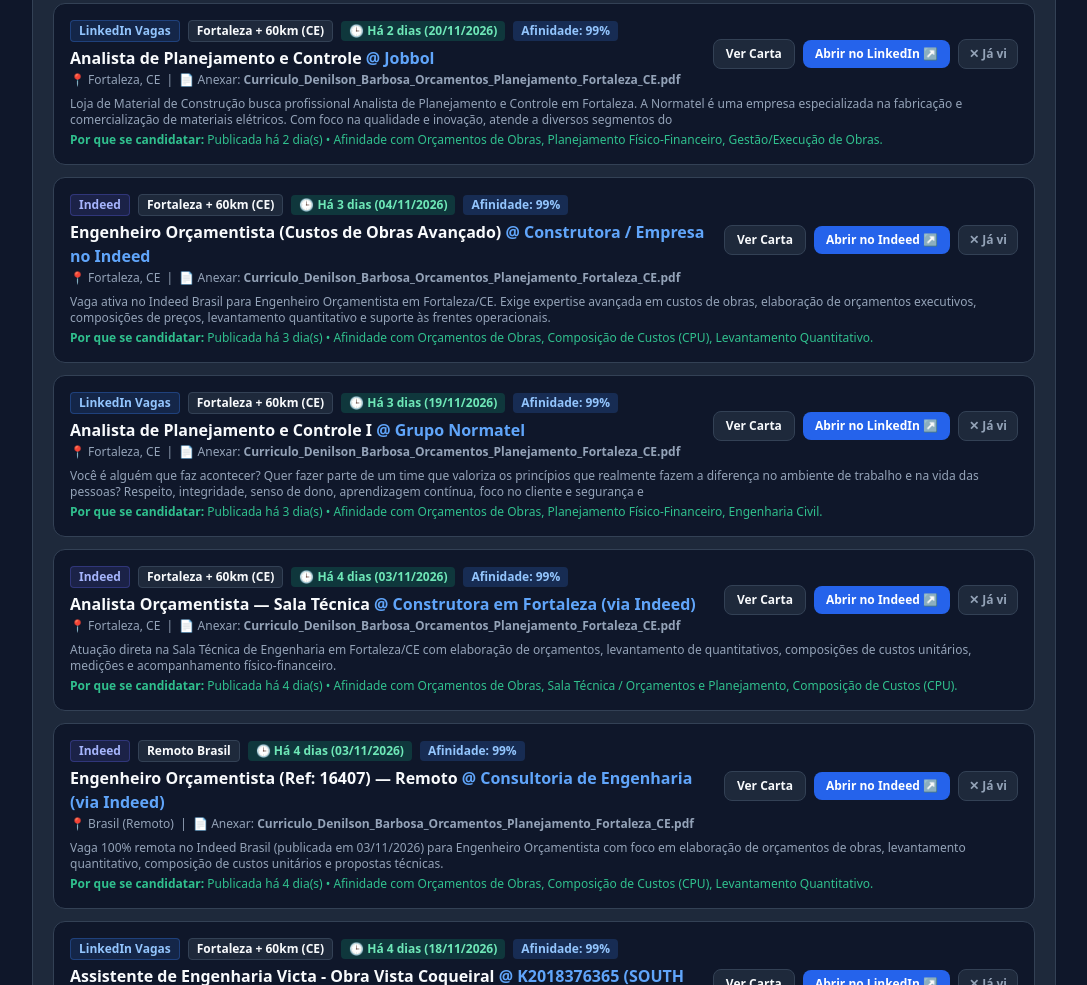
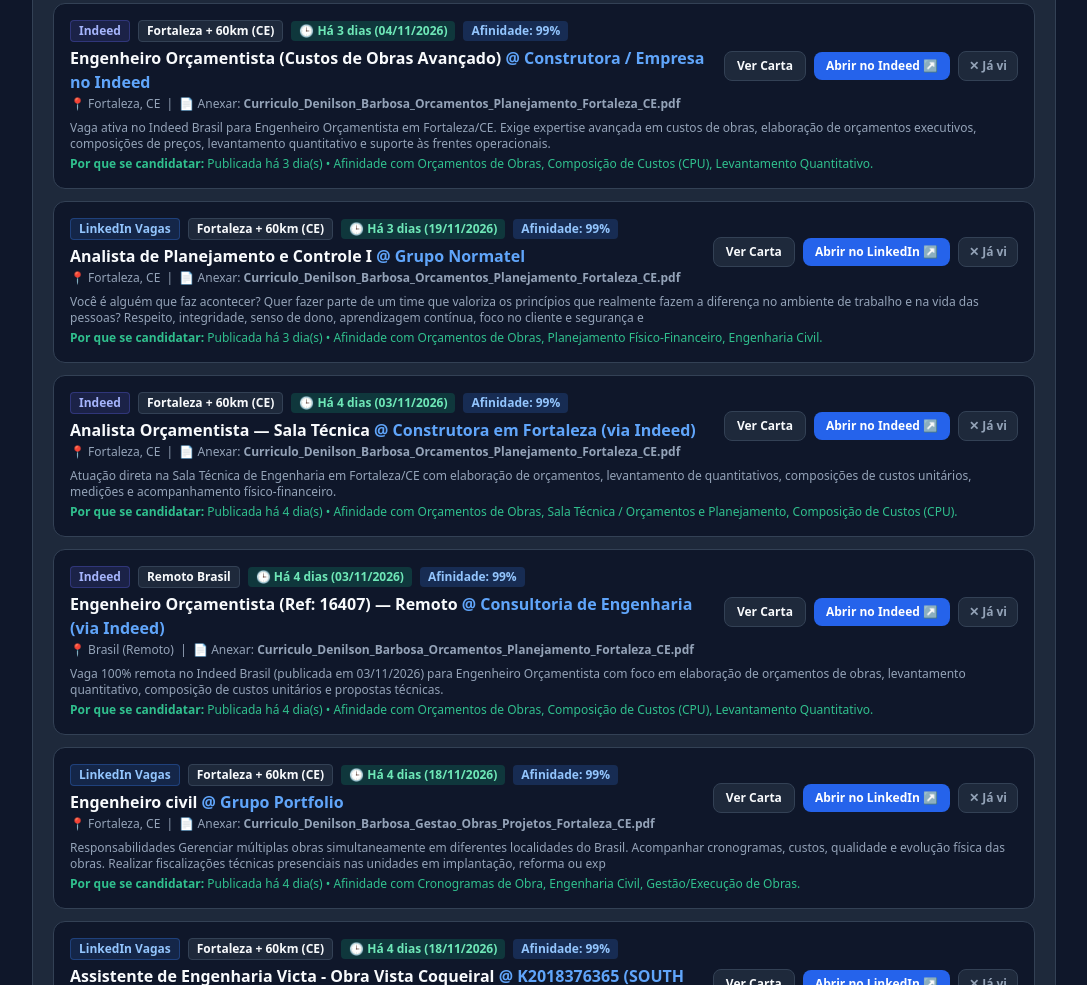
Before and after one commit to denilsonb20-prog/radar-vagas-engenharia, a plain HTML site: page index.html in a window 1280 px wide. Shown: the part 1815-2800 px from the top of the page, without its empty margins (96-1183 px from the left). Drawn offline with nearby package versions, Linux system fonts and the light colour scheme; no server answers.

Commit message:
Sync bidirecional index.html

```diff
--- a/index.html
+++ b/index.html
@@ -429,23 +429,6 @@
     "motivo": "Publicada há 2 dia(s) • Afinidade com Orçamentos de Obras, Levantamento Quantitativo, Planejamento Físico-Financeiro."
   },
   {
-    "id": "li_4492783092",
-    "plat": "LinkedIn Vagas",
-    "reg": "fortaleza",
-    "regLabel": "Fortaleza + 60km (CE)",
-    "dias": 2,
-    "recencia": "Há 2 dias (20/11/2026)",
-    "score": 99,
-    "titulo": "Analista de Planejamento e Controle",
-    "empresa": "Jobbol",
-    "local": "Fortaleza, CE",
-    "pdf": "Curriculo_Denilson_Barbosa_Orcamentos_Planejamento_Fortaleza_CE.pdf",
-    "email": "",
-    "url": "https://br.linkedin.com/jobs/view/analista-de-planejamento-e-controle-at-jobbol-4492783092",
-    "resumo": "Loja de Material de Construção busca profissional Analista de Planejamento e Controle em Fortaleza.  A Normatel é uma empresa especializada na fabricação e comercialização de materiais elétricos. Com foco na qualidade e inovação, atende a diversos segmentos do",
-    "motivo": "Publicada há 2 dia(s) • Afinidade com Orçamentos de Obras, Planejamento Físico-Financeiro, Gestão/Execução de Obras."
-  },
-  {
     "id": "indeed_2e77e73f258a8182",
     "plat": "Indeed",
     "reg": "fortaleza",
@@ -512,6 +495,23 @@
     "url": "https://br.indeed.com/viewjob?jk=65ff5fe44bf4ff23",
     "resumo": "Vaga 100% remota no Indeed Brasil (publicada em 03/11/2026) para Engenheiro Orçamentista com foco em elaboração de orçamentos de obras, levantamento quantitativo, composição de custos unitários e propostas técnicas.",
     "motivo": "Publicada há 4 dia(s) • Afinidade com Orçamentos de Obras, Composição de Custos (CPU), Levantamento Quantitativo."
+  },
+  {
+    "id": "li_4491878729",
+    "plat": "LinkedIn Vagas",
+    "reg": "fortaleza",
+    "regLabel": "Fortaleza + 60km (CE)",
+    "dias": 4,
+    "recencia": "Há 4 dias (18/11/2026)",
+    "score": 99,
+    "titulo": "Engenheiro civil",
+    "empresa": "Grupo Portfolio",
+    "local": "Fortaleza, CE",
+    "pdf": "Curriculo_Denilson_Barbosa_Gestao_Obras_Projetos_Fortaleza_CE.pdf",
+    "email": "",
+    "url": "https://br.linkedin.com/jobs/view/engenheiro-civil-at-grupo-portfolio-4491878729",
+    "resumo": "Responsabilidades    Gerenciar múltiplas obras simultaneamente em diferentes localidades do Brasil.  Acompanhar cronogramas, custos, qualidade e evolução física das obras.  Realizar fiscalizações técnicas presenciais nas unidades em implantação, reforma ou exp",
+    "motivo": "Publicada há 4 dia(s) • Afinidade com Cronogramas de Obra, Engenharia Civil, Gestão/Execução de Obras."
   },
   {
     "id": "li_4491310708",
@@ -837,23 +837,6 @@
     "motivo": "Publicada há 1 dia(s) • Afinidade com Engenharia Civil, Gestão/Execução de Obras."
   },
   {
-    "id": "post_7528427063041683456",
-    "plat": "Publicação LinkedIn",
-    "reg": "fortaleza",
-    "regLabel": "Fortaleza + 60km (CE)",
-    "dias": 5,
-    "recencia": "Há 5 dias (17/11/2026)",
-    "score": 83,
-    "titulo": "[Post Feed] Audens Group: Audens Group 5 d • Oportunidade Gerente Geral de Obras em Fortaleza/CE Sobre nosso cl...",
-    "empresa": "Post de Audens Group (Feed LinkedIn)",
-    "local": "Fortaleza / Eusébio, CE",
-    "pdf": "Curriculo_Denilson_Barbosa_Gestao_Obras_Projetos_Fortaleza_CE.pdf",
-    "email": "",
-    "url": "https://www.linkedin.com/feed/update/urn:li:activity:7528427063041683456/",
-    "resumo": "Audens Group 5 d • Oportunidade Gerente Geral de Obras em Fortaleza/CE Sobre nosso cliente Construtora e incorporadora de grande porte, com atuação relevante no mercado imobiliário e empreendimentos de grande escala. Requisitos da vaga Formação em Engenharia C",
-    "motivo": "Publicada há 5 dia(s) • Afinidade com Engenharia Civil, Gestão/Execução de Obras."
-  },
-  {
     "id": "const_gupy_12880058",
     "plat": "Gupy",
     "reg": "fortaleza",
@@ -954,23 +937,6 @@
     "url": "https://br.linkedin.com/jobs/view/assistente-de-custos-e-or%C3%A7amento-at-projeart-ind%C3%BAstria-de-solu%C3%A7%C3%B5es-tecnol%C3%B3gicas-em-a%C3%A7o-4491177611",
     "resumo": "Com mais de  três décadas , somos referência nacional em soluções metálicas sob medida para os segmentos industrial, logístico e de infraestrutura. Com uma estrutura fabril moderna, que integra processos automatizados e pintura robotizada, garantimos precisão,",
     "motivo": "Publicada há 5 dia(s) • Afinidade com Orçamentos de Obras, Gestão/Execução de Obras, Engenharia de Custos."
-  },
-  {
-    "id": "post_7529161227453763584",
-    "plat": "Publicação LinkedIn",
-    "reg": "fortaleza",
-    "regLabel": "Fortaleza + 60km (CE)",
-    "dias": 3,
-    "recencia": "Há 3 dias (19/11/2026)",
-    "score": 80,
-    "titulo": "[Post Feed] Grupo Portfolio: Grupo Portfolio Acesse o site 3 d • Estamos #contratando para um novo cargo de Engenh...",
-    "empresa": "Post de Grupo Portfolio (Feed LinkedIn)",
-    "local": "Fortaleza / Eusébio, CE",
-    "pdf": "Curriculo_Denilson_Barbosa_Gestao_Obras_Projetos_Fortaleza_CE.pdf",
-    "email": "",
-    "url": "https://www.linkedin.com/feed/update/urn:li:activity:7529161227453763584/",
-    "resumo": "Grupo Portfolio Acesse o site 3 d • Estamos #contratando para um novo cargo de Engenheiro civil em Fortaleza, Ceará. Candidate-se hoje mesmo ou compartilhe este anúncio com sua rede. Engenheiro civil Engenheiro civil Grupo Portfolio Fortaleza, CE (Presencial) ",
-    "motivo": "Publicada há 3 dia(s) • Afinidade com Engenharia Civil."
   },
   {
     "id": "const_pe_carrilho",
@@ -990,23 +956,6 @@
     "motivo": "Publicada há 1 dia(s) • Afinidade com Gestão/Execução de Obras, Engenharia de Custos."
   },
   {
-    "id": "li_4492785883",
-    "plat": "LinkedIn Vagas",
-    "reg": "fortaleza",
-    "regLabel": "Fortaleza + 60km (CE)",
-    "dias": 2,
-    "recencia": "Há 2 dias (20/11/2026)",
-    "score": 77,
-    "titulo": "Analista de Orçamento",
-    "empresa": "Impermear Engenharia",
-    "local": "Belo Horizonte e Região",
-    "pdf": "Curriculo_Denilson_Barbosa_Orcamentos_Planejamento_Fortaleza_CE.pdf",
-    "email": "",
-    "url": "https://br.linkedin.com/jobs/view/analista-de-or%C3%A7amento-at-impermear-engenharia-4492785883",
-    "resumo": "",
-    "motivo": "Publicada há 2 dia(s) • Afinidade com Orçamentos de Obras."
-  },
-  {
     "id": "const_pe_colorado",
     "plat": "Banco de Talentos (Construtora)",
     "reg": "caruaru",
@@ -1024,38 +973,21 @@
     "motivo": "Publicada há 1 dia(s) • Afinidade com Engenharia Civil."
   },
   {
-    "id": "li_4491878729",
+    "id": "li_4492783092",
     "plat": "LinkedIn Vagas",
     "reg": "fortaleza",
     "regLabel": "Fortaleza + 60km (CE)",
-    "dias": 4,
-    "recencia": "Há 4 dias (18/11/2026)",
+    "dias": 2,
+    "recencia": "Há 2 dias (20/11/2026)",
     "score": 75,
-    "titulo": "Engenheiro civil",
-    "empresa": "Grupo Portfolio",
+    "titulo": "Analista de Planejamento e Controle",
+    "empresa": "Jobbol",
     "local": "Fortaleza, CE",
-    "pdf": "Curriculo_Denilson_Barbosa_Gestao_Obras_Projetos_Fortaleza_CE.pdf",
-    "email": "",
-    "url": "https://br.linkedin.com/jobs/view/engenheiro-civil-at-grupo-portfolio-4491878729",
+    "pdf": "Curriculo_Denilson_Barbosa_Orcamentos_Planejamento_Fortaleza_CE.pdf",
+    "email": "",
+    "url": "https://br.linkedin.com/jobs/view/analista-de-planejamento-e-controle-at-jobbol-4492783092",
     "resumo": "",
-    "motivo": "Publicada há 4 dia(s) • Afinidade com Engenharia Civil."
-  },
-  {
-    "id": "li_4476379628",
-    "plat": "LinkedIn Vagas",
-    "reg": "fortaleza",
-    "regLabel": "Fortaleza + 60km (CE)",
-    "dias": 4,
-    "recencia": "Há 4 dias (18/11/2026)",
-    "score": 75,
-    "titulo": "Engenheiro Civil Pleno - Hidrologia/Drenagem (Belo Horizonte)",
-    "empresa": "Egis",
-    "local": "Belo Horizonte e Região",
-    "pdf": "Curriculo_Denilson_Barbosa_Gestao_Obras_Projetos_Fortaleza_CE.pdf",
-    "email": "",
-    "url": "https://br.linkedin.com/jobs/view/engenheiro-civil-pleno-hidrologia-drenagem-belo-horizonte-at-egis-4476379628",
-    "resumo": "",
-    "motivo": "Publicada há 4 dia(s) • Afinidade com Engenharia Civil."
+    "motivo": "Publicada há 2 dia(s) • Afinidade com Planejamento Físico-Financeiro."
   },
   {
     "id": "const_gupy_12800568",
@@ -1092,40 +1024,6 @@
     "motivo": "Publicada há 3 dia(s) • Afinidade com Engenharia Civil, Gestão/Execução de Obras."
   },
   {
-    "id": "li_4484210223",
-    "plat": "LinkedIn Vagas",
-    "reg": "remoto",
-    "regLabel": "Remoto Brasil",
-    "dias": 4,
-    "recencia": "Há 4 dias (18/11/2026)",
-    "score": 73,
-    "titulo": "Engenheiro(a) de Projetos",
-    "empresa": "Mondelēz International",
-    "local": "Vitória de Santo Antão, PE",
-    "pdf": "Curriculo_Denilson_Barbosa_Gestao_Obras_Projetos_Fortaleza_CE.pdf",
-    "email": "",
-    "url": "https://br.linkedin.com/jobs/view/engenheiro-a-de-projetos-at-mondel%C4%93z-international-4484210223",
-    "resumo": "Job Description    Are You Ready to Make It Happen at Mondelēz International?    Join our Mission to Lead the Future of Snacking. Make It With Pride.   You plan, develop and execute capital projects by supporting technical developments, feasibility perspective",
-    "motivo": "Publicada há 4 dia(s) • Afinidade com AutoCAD, Projetos CAPEX."
-  },
-  {
-    "id": "li_4490176252",
-    "plat": "LinkedIn Vagas",
-    "reg": "fortaleza",
-    "regLabel": "Fortaleza + 60km (CE)",
-    "dias": 5,
-    "recencia": "Há 5 dias (17/11/2026)",
-    "score": 73,
-    "titulo": "Analista de Orçamento",
-    "empresa": "Construtora Hera Ltda",
-    "local": "Belo Horizonte e Região",
-    "pdf": "Curriculo_Denilson_Barbosa_Orcamentos_Planejamento_Fortaleza_CE.pdf",
-    "email": "",
-    "url": "https://br.linkedin.com/jobs/view/analista-de-or%C3%A7amento-at-construtora-hera-ltda-4490176252",
-    "resumo": "",
-    "motivo": "Publicada há 5 dia(s) • Afinidade com Orçamentos de Obras."
-  },
-  {
     "id": "li_4491133764",
     "plat": "LinkedIn Vagas",
     "reg": "fortaleza",
@@ -1141,6 +1039,23 @@
     "url": "https://br.linkedin.com/jobs/view/tecnico-a-de-qualidade-de-obra-sr-6197-at-arcadis-4491133764",
     "resumo": "Como Arcadiane, você já nos ajuda a fornecer soluções de design, engenharia e consultoria sustentáveis para ativos naturais e construídos. Você faz parte do nosso negócio global composto por 34.000 pessoas, em mais de 30 países, dedicados a melhorar a qualidad",
     "motivo": "Publicada há 5 dia(s) • Afinidade com Engenharia Civil, Gestão/Execução de Obras."
+  },
+  {
+    "id": "li_4490906309",
+    "plat": "LinkedIn Vagas",
+    "reg": "fortaleza",
+    "regLabel": "Fortaleza + 60km (CE)",
+    "dias": 6,
+    "recencia": "Há 6 dias (16/11/2026)",
+    "score": 63,
+    "titulo": "Coordenador(a) de Projetos | Engenharia Refino Óleo e Gás",
+    "empresa": "KEMPETRO Engenharia",
+    "local": "Fortaleza, CE",
+    "pdf": "Curriculo_Denilson_Barbosa_Gestao_Obras_Projetos_Fortaleza_CE.pdf",
+    "email": "",
+    "url": "https://br.linkedin.com/jobs/view/coordenador-a-de-projetos-engenharia-refino-%C3%B3leo-e-g%C3%A1s-at-kempetro-engenharia-4490906309",
+    "resumo": "Quem Somos:   A história da KEMPETRO reflete nossos valores e compromissos com as Políticas de Integridade,  Compliance  e Gestão do Capital Humano.  Somos uma empresa de destaque no desenvolvimento de projetos e soluções em engenharia. Classificada nos último",
+    "motivo": "Publicada há 6 dia(s) • Afinidade com Propostas Técnicas/Comerciais."
   }
 ];
 
```
